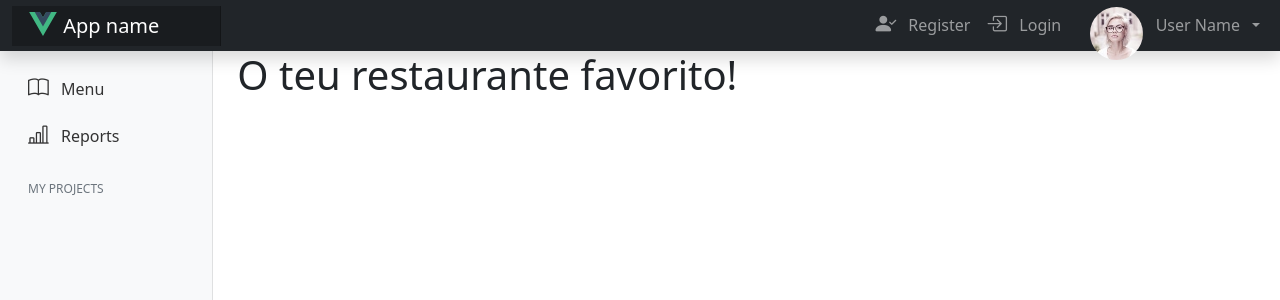
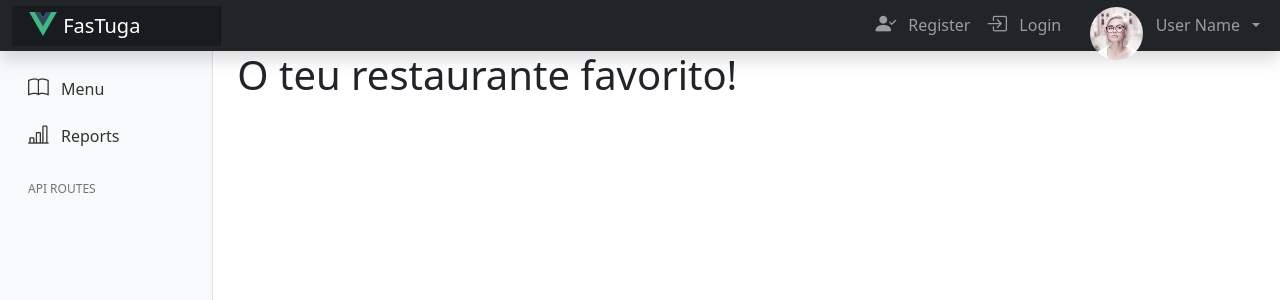
Before and after one commit to alextpedro/DAD2022, a Vue app in the folder fastuga_frontend/: page / in a window 1280 px wide. Shown: the top 300 px of the page. Built offline with nearby package versions, Linux system fonts and the light colour scheme; what @meforma/vue-toaster would draw is missing.

Commit message:
Improves interface.

```diff
--- a/fastuga_frontend/src/App.vue
+++ b/fastuga_frontend/src/App.vue
@@ -30,13 +30,13 @@ const logout = async () => {
 <template>
 	<nav class="navbar navbar-expand-md navbar-dark bg-dark sticky-top flex-md-nowrap p-0 shadow">
 		<div class="container-fluid">
-			<a class="navbar-brand col-md-3 col-lg-2 me-0 px-3" href="#">
+			<router-link class="navbar-brand col-md-3 col-lg-2 me-0 px-3" :to="{ name: 'Home' }">
 				<img src="@/assets/logo.svg" alt="" width="30" height="24" class="d-inline-block align-text-top" />
-				App name
-			</a>
-			<button id="buttonSidebarExpandId" class="navbar-toggler" type="button" data-bs-toggle="collapse"
-				data-bs-target="#sidebarMenu" aria-controls="sidebarMenu" aria-expanded="false"
-				aria-label="Toggle navigation">
+				FasTuga
+			</router-link>
+			<button id="buttonSidebarExpandId" ref="buttonSidebarExpand" class="navbar-toggler" type="button"
+				data-bs-toggle="collapse" data-bs-target="#sidebarMenu" aria-controls="sidebarMenu"
+				aria-expanded="false" aria-label="Toggle navigation">
 				<span class="navbar-toggler-icon"></span>
 			</button>
 
@@ -63,25 +63,20 @@ const logout = async () => {
 						</a>
 						<ul class="dropdown-menu dropdown-menu-dark dropdown-menu-end"
 							aria-labelledby="navbarDropdownMenuLink">
-							<li>
-								<!-- <router-link
-                  class="dropdown-item"
+							<!-- <li>
+								<router-link class="dropdown-item"
 									:class="{ active: $route.name == 'User' && $route.params.id == 1 }"
-                  :to="{ name: 'User', params: { id: 1 } }"
-                >
+									:to="{ name: 'User', params: { id: 1 } }">
 									<i class="bi bi-person-square"></i>Profile
-                </router-link> -->
+								</router-link>
 							</li>
 							<li>
-								<!-- <router-link
-                  class="dropdown-item"
-                  :class="{ active: $route.name === 'ChangePassword' }"
-                  :to="{ name: 'ChangePassword' }"
-                >
+								<router-link class="dropdown-item" :class="{ active: $route.name === 'ChangePassword' }"
+									:to="{ name: 'ChangePassword' }">
 									<i class="bi bi-key-fill"></i>
 									Change password
-                </router-link> -->
-							</li>
+								</router-link>
+							</li> -->
 							<li>
 								<hr class="dropdown-divider" />
 							</li>
@@ -164,20 +159,20 @@ const logout = async () => {
 					<!-- API-DEPENDENT SIDEBAR -->
 					<h6
 						class="sidebar-heading d-flex justify-content-between align-items-center px-3 mt-4 mb-1 text-muted">
-						<span>My Projects</span>
+						<span>API Routes</span>
 						<!-- <router-link class="link-secondary" :to="{ name: 'NewProject'}" aria-label="Add a new project">
               <i class="bi bi-xs bi-plus-circle"></i>
             </router-link> -->
 					</h6>
 					<ul class="nav flex-column mb-2">
-						<li class="nav-item" v-for="prj in workInProgressProjects" :key="prj.id">
-							<!-- <router-link class="nav-link w-100 me-3"
+						<!--<li class="nav-item" v-for="prj in workInProgressProjects" :key="prj.id">
+							<router-link class="nav-link w-100 me-3"
                 :class="{active: $route.name == 'ProjectTasks' && $route.params.id == prj.id}"
                 :to="{ name: 'ProjectTasks', params: { id: prj.id }}">
                 <i class="bi bi-file-ruled"></i>
                 {{ prj.name}}
-              </router-link> -->
-						</li>
+              </router-link>
+						</li>-->
 					</ul>
 
 					<div class="d-block d-md-none">
@@ -192,14 +187,11 @@ const logout = async () => {
 								</a>
 							</li>
 							<li class="nav-item">
-								<!-- <router-link
-                  class="nav-link"
-                  :class="{ active: $route.name === 'Login' }"
-                  :to="{ name: 'Login' }"
-                >
+								<router-link class="nav-link" :class="{ active: $route.name === 'Login' }"
+									:to="{ name: 'Login' }">
 									<i class="bi bi-box-arrow-in-right"></i>
 									Login
-                </router-link> -->
+								</router-link>
 							</li>
 							<li class="nav-item dropdown">
 								<a class="nav-link dropdown-toggle" href="#" id="navbarDropdownMenuLink2" role="button"
```
Lines whose indentation alone changed are shown as unchanged.
